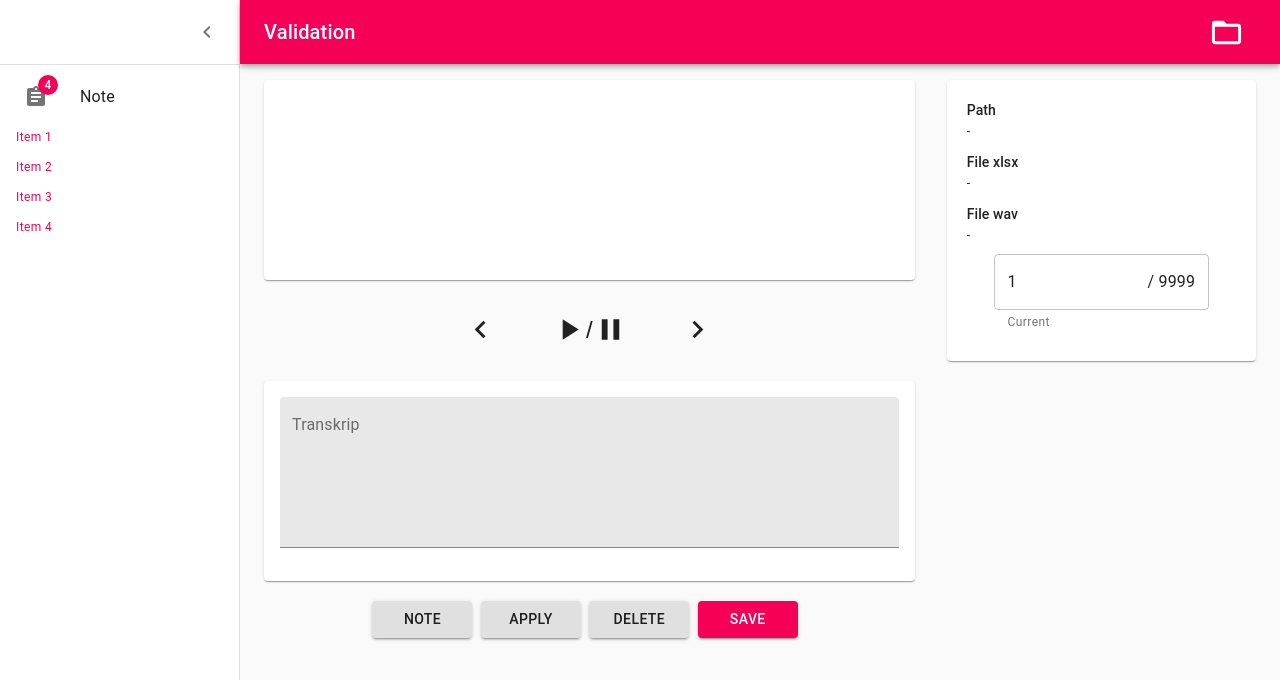
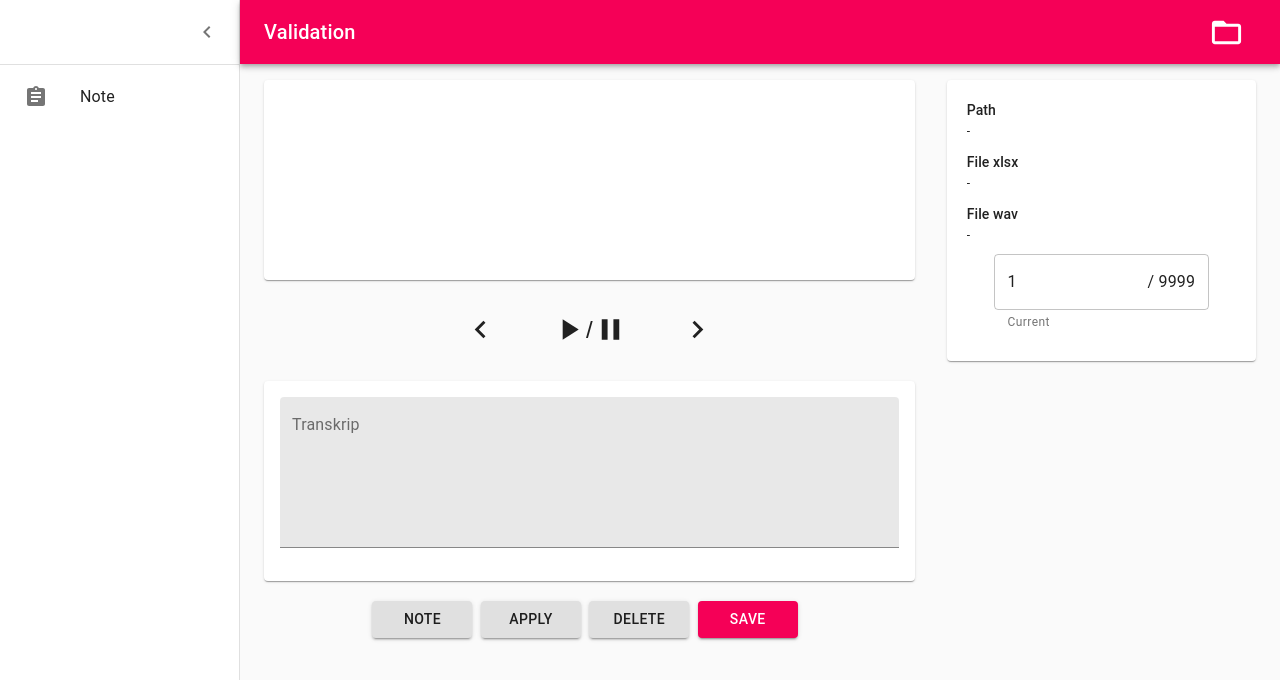
Before and after one commit to CandraJengger/electron-validation-tts, a React app: page / in a window 1280 px wide. Shown: the top 680 px of the page. Built offline with nearby package versions, Linux system fonts and the light colour scheme.

Commit message:
displays items from the note

```diff
--- a/src/js/components/Dashboard.js
+++ b/src/js/components/Dashboard.js
@@ -96,6 +96,7 @@ export default function Dashboard() {
   const [currentCount, setCurrentCount] = useState('');
   const [playing, setPlaying] = useState(false);
   const [newData, setNewData] = useState([]);
+  const [dataContainsNotes, setDataContainsNotes] = useState([]);
   const [note, setNote] = useState('');
 
   let waveform = useRef();
@@ -167,6 +168,12 @@ export default function Dashboard() {
       `Iki data anyar ${newData.forEach((item) => console.log(item))}`,
       newData.length
     );
+    const listNote = newData.filter(
+      (item) => item.notewav !== '' && item.hasOwnProperty('notewav')
+    );
+    console.log(listNote);
+    setDataContainsNotes(listNote);
+
     if (currentCount === '0') {
       return setCurrentCount('0');
     }
@@ -263,7 +270,12 @@ export default function Dashboard() {
         handleSelectFile={handleSelectFile}
       />
       {/* Drawer */}
-      <SideBar open={open} handleDrawerClose={handleDrawerClose} />
+      <SideBar
+        open={open}
+        handleDrawerClose={handleDrawerClose}
+        count={dataContainsNotes.length > 0 ? dataContainsNotes.length : 0}
+        note={dataContainsNotes.length > 0 ? dataContainsNotes : []}
+      />
 
       <main className={classes.content}>
         <div className={classes.appBarSpacer} />
--- a/src/js/components/ListFixed.js
+++ b/src/js/components/ListFixed.js
@@ -16,7 +16,7 @@ const useStyles = makeStyles((theme) => ({
 }));
 
 function renderRow(props) {
-  const { index, style } = props;
+  const { index, style, data } = props;
 
   return (
     <ListItem button style={(style, { height: 30 })} key={index}>
@@ -24,7 +24,7 @@ function renderRow(props) {
         primary={
           <React.Fragment>
             <Typography component="span" variant="caption" color="secondary">
-              {`Item ${index + 1}`}
+              {`${data[index].filewav} - ${data[index].notewav}`}
             </Typography>
           </React.Fragment>
         }
@@ -38,12 +38,19 @@ renderRow.propTypes = {
   style: PropTypes.object.isRequired,
 };
 
-const ListFixed = ({ count }) => {
+// menampilkan data items
+const ListFixed = ({ items }) => {
   const classes = useStyles();
 
   return (
     <div className={classes.root}>
-      <FixedSizeList height={400} width={230} itemSize={46} itemCount={count}>
+      <FixedSizeList
+        height={400}
+        width={230}
+        itemSize={46}
+        itemCount={items.length}
+        itemData={items}
+      >
         {renderRow}
       </FixedSizeList>
     </div>
--- a/src/js/components/ListItems.js
+++ b/src/js/components/ListItems.js
@@ -20,7 +20,7 @@ const useStyles = makeStyles((theme) => ({
   },
 }));
 
-const listItems = ({ count }) => {
+const listItems = ({ count, note }) => {
   const classes = useStyles();
   const [open, setOpen] = useState(true);
 
@@ -40,7 +40,7 @@ const listItems = ({ count }) => {
       </ListItem>
       <Collapse in={open} timeout="auto" unmountOnExit>
         <List component="div" disablePadding>
-          <ListFixed count={count} />
+          <ListFixed items={note} />
         </List>
       </Collapse>
     </>
--- a/src/js/components/SideBar.js
+++ b/src/js/components/SideBar.js
@@ -42,7 +42,7 @@ const useStyles = makeStyles((theme) => ({
   },
 }));
 
-const SideBar = ({ open, handleDrawerClose }) => {
+const SideBar = ({ open, handleDrawerClose, count, note }) => {
   const classes = useStyles();
 
   return (
@@ -60,7 +60,7 @@ const SideBar = ({ open, handleDrawerClose }) => {
       </div>
       <Divider />
       <List>
-        <ListItems count={4} />
+        <ListItems count={count} note={note} />
       </List>
     </Drawer>
   );
```
